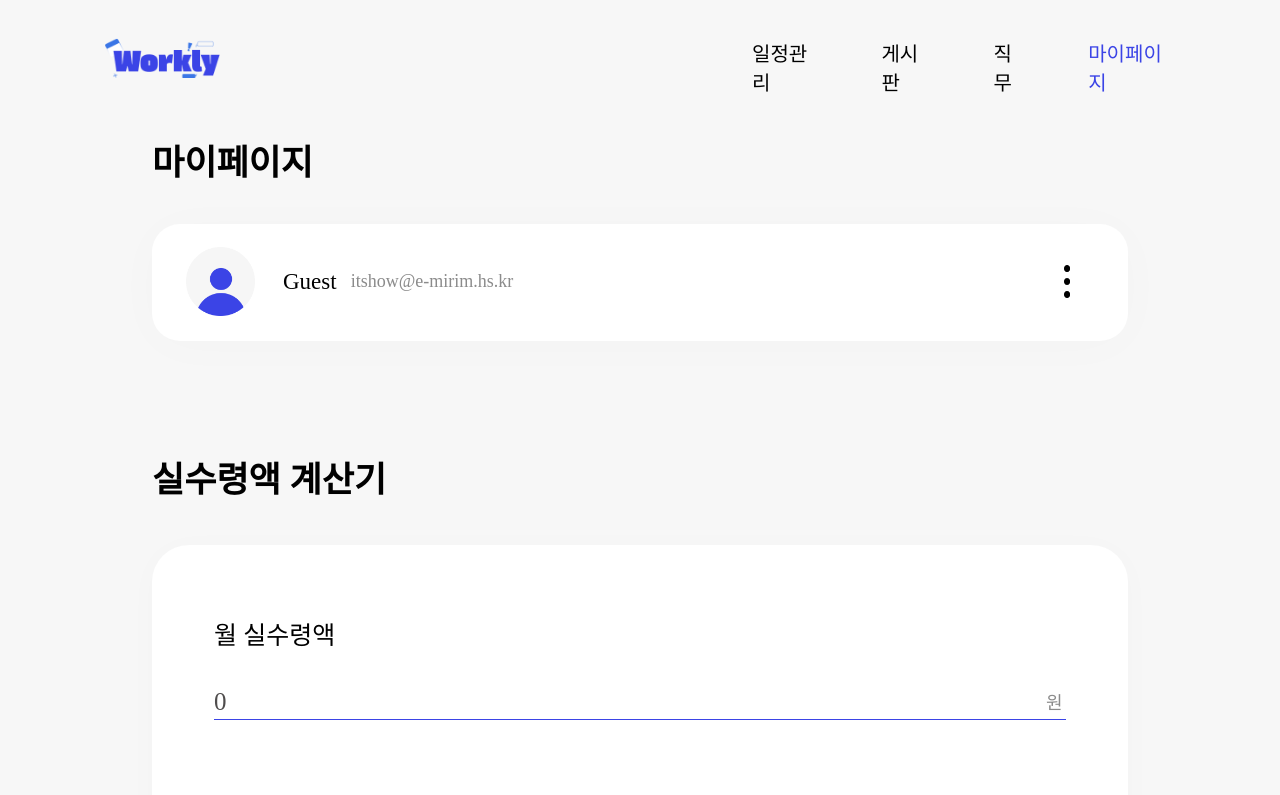
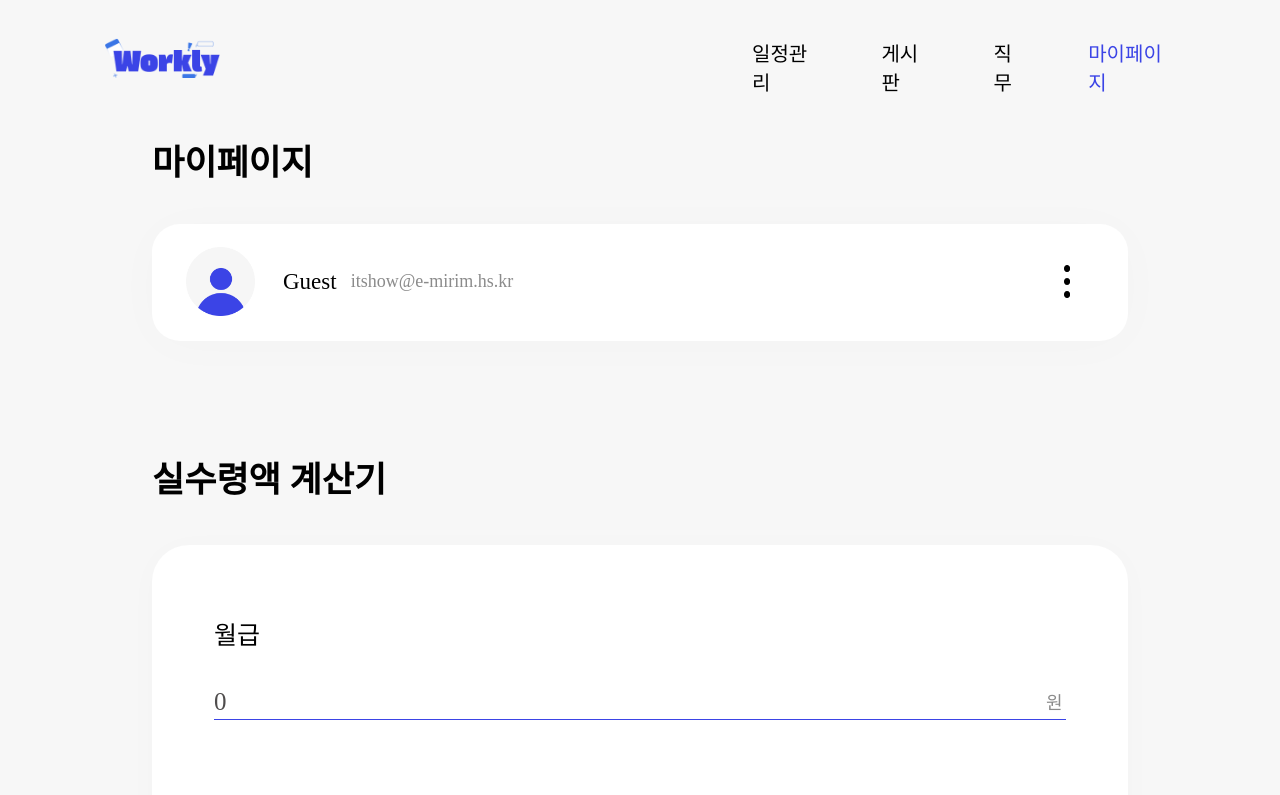
Before and after one commit to 2025Workly/Workly_Client, a Next.js app: page /mypage in a window 1280 px wide. Shown: the top 795 px of the page. Built offline with nearby package versions, Linux system fonts and the light colour scheme.

Commit message:
fix : 월세 삭제

```diff
--- a/src/app/components/mypage/calculator-layout.tsx
+++ b/src/app/components/mypage/calculator-layout.tsx
@@ -13,7 +13,7 @@ import { useRef } from "react"
 
 export default function Calculator() {
     const [money, setMoney] = useState(0) //세전 월급
-    const [houseRent, setHouseRent] = useState(0)
+    // const [houseRent, setHouseRent] = useState(0)
     const [taxFree, setTaxFree] = useState(0) //비과세
     const [numKids, setNumKids] = useState(0)
     const [numFamily, setNumFamily] = useState(1)
@@ -37,7 +37,7 @@ export default function Calculator() {
         const localTax = incomeTax * 0.1;
 
         const totalTax = nationalPension + health + care + jobInsurance + incomeTax + localTax;
-        const realTakeHome = money - totalTax - houseRent;
+        const realTakeHome = money - totalTax;
 
         setResult({
             nationalPension, health, care, jobInsurance,
@@ -48,7 +48,6 @@ export default function Calculator() {
 
     const resetAll = () => {
         setMoney(0)
-        setHouseRent(0)
         setTaxFree(0)
         setNumFamily(1)
         setNumKids(0)
@@ -78,8 +77,7 @@ export default function Calculator() {
 
 
     const inputField = [
-        { label: "월 실수령액", value: formatComma(money), setValue: setMoney },
-        { label: "월세", value: formatComma(houseRent), setValue: setHouseRent },
+        { label: "월급", value: formatComma(money), setValue: setMoney },
         { label: "비과세액", value: formatComma(taxFree), setValue: setTaxFree },
     ]
     const resultList = [
```
